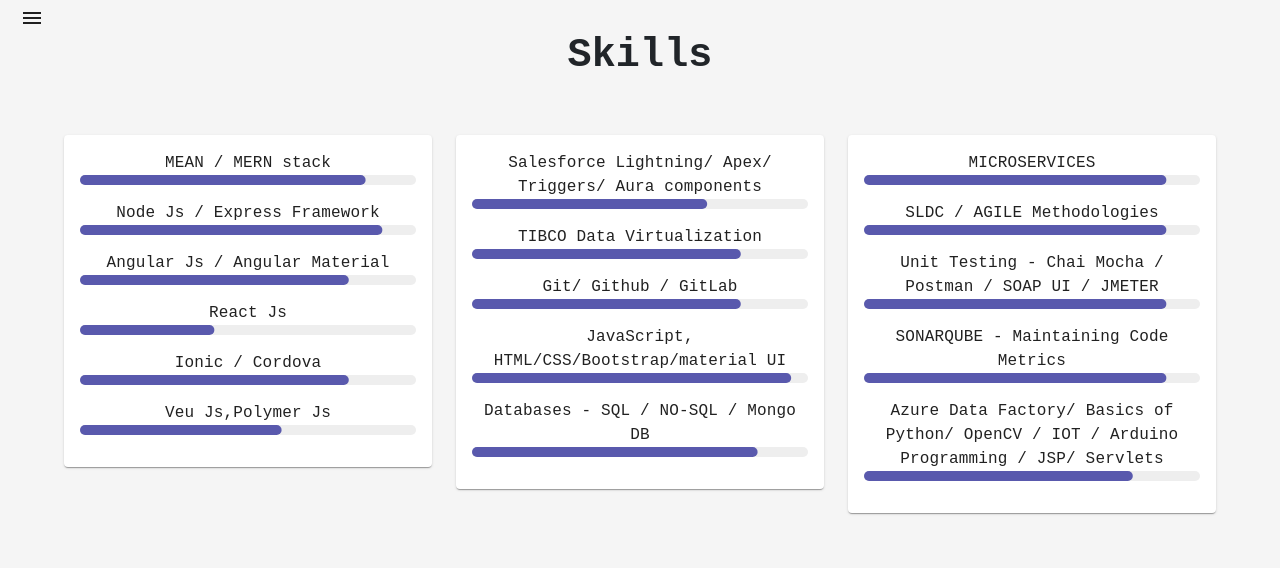
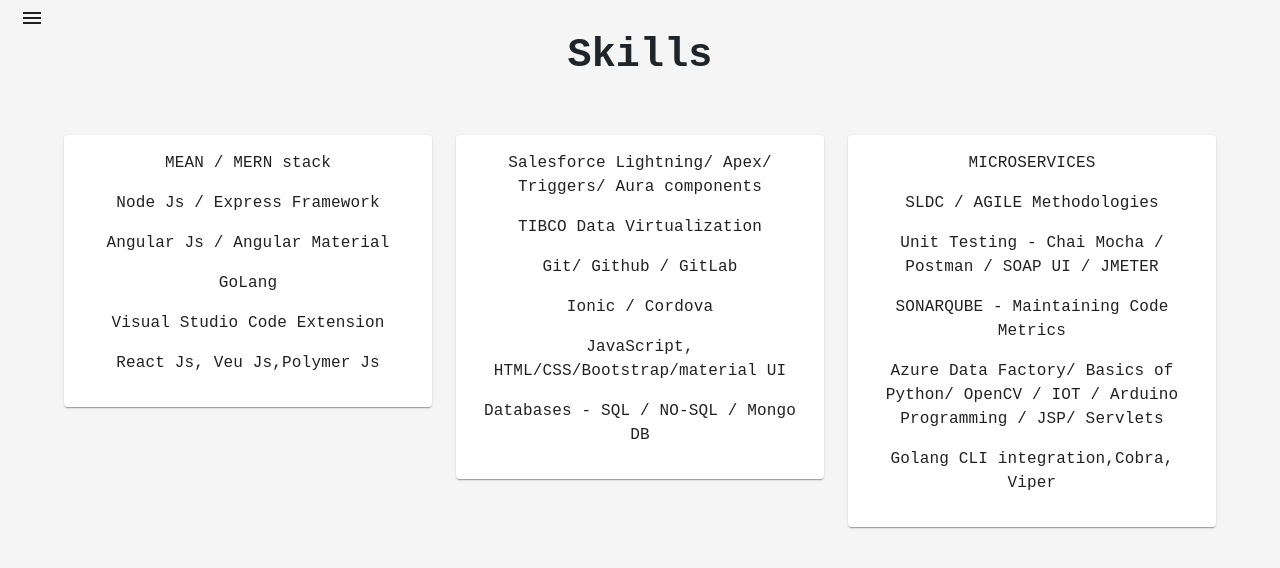
Before and after one commit to SubhasisChakrabortykiit/chaksta, a React (Create React App) app: page /Skills in a window 1280 px wide. Shown: the top 568 px of the page. Built offline with nearby package versions, Linux system fonts and the light colour scheme.

Commit message:
updated and removed progress bar

```diff
--- a/src/globals/englishConstant.js
+++ b/src/globals/englishConstant.js
@@ -18,16 +18,24 @@
         PAGE_4: 'Projects',
         PAGE_6: 'Contacts'
     },
-    JOB_PROFILE: 'MEAN/MERN Developer, Data Engineer',
-    JOB_COMPANIES: 'PwC India, Ex L&T Technology Services',
+    JOB_PROFILE: 'Full stack Developer',
+    JOB_COMPANIES: 'SAP Labs, Ex PwC India, L&T Technology Services',
     UNIVERSITY_AND_HIGHEST_QUALIFCATION: 'B.Tech CSE, KIIT University',
     CONTACT_INFORMATION: 'www.chaksta.com',
     WORK_EXPERIENCE: [
         {
+            company: 'sap',
+            fullName: 'SAP Labs',
+            startMonthYear: 'Febuary 2022',
+            endMonthYear: 'Present',
+            profile: 'Developer',
+            location: 'Bengaluru, IN'
+        },
+        {
             company: 'pwc',
             fullName: 'PriceWaterhouse Coopers Services Ltd.',
             startMonthYear: 'Febuary 2021',
-            endMonthYear: 'Present',
+            endMonthYear: 'February 2022',
             profile: 'MEAN/MERN Stack Developer, Data Engineer',
             location: 'Kolkata, IN'
         },
@@ -40,7 +48,7 @@
             location: 'Mysore, IN'
         }
     ],
-    WORK_EXPIRIENCE_PHRASE: 'of experience as a MEAN/MERN Stack developer and Data engineer in LTTS and PwC with expertise in Angular 2+, NodeJs,Salesforce Lightning, TIBCO data virtulization, ADF projects with quality code measures and following AGILE methodology',
+    WORK_EXPIRIENCE_PHRASE: 'of experience as a MEAN/MERN Stack developer and Data engineer in SAP Labs, PwC India and LTTS with expertise in Angular 2+, NodeJs, Golang, Salesforce Lightning, TIBCO data virtulization, ADF projects with quality code measures and following AGILE methodology',
     SKILLS: {
         SKILL_SET_1: [ // RATE OUT OF 100
             {
@@ -56,15 +64,15 @@
                 RATE: '80'
             },
             {
-                SKILL: 'React Js',
-                RATE: '40'
+                SKILL: 'GoLang',
+                RATE: '50'
             },
             {
-                SKILL: 'Ionic / Cordova',
+                SKILL: 'Visual Studio Code Extension',
                 RATE: '80'
             },
             {
-                SKILL: 'Veu Js,Polymer Js',
+                SKILL: 'React Js, Veu Js,Polymer Js',
                 RATE: '60'
             }
         ],
@@ -79,6 +87,10 @@
             },
             {
                 SKILL: 'Git/ Github / GitLab',
+                RATE: '80'
+            },
+            {
+                SKILL: 'Ionic / Cordova',
                 RATE: '80'
             },
             {
@@ -111,12 +123,23 @@
                 SKILL: 'Azure Data Factory/ Basics of Python/ OpenCV / IOT / Arduino Programming / JSP/ Servlets',
                 RATE: '80'
             },
+            {
+                SKILL: 'Golang CLI integration,Cobra, Viper',
+                RATE: '70'
+            },
         ]
     },
     PROJECTS : [
         {
+            PROJECT_NAME: 'Central Business Configuration - Authoring Module',
+            PROJECT_DATE: 'Feb 2022 to Present',
+            PROJECT_DESCRIPTION: 'Restructure the existing nodejs authoring module to golang with microservices architecture',
+            PROJECT_ROLE: 'Developed a visual studio extension, added git source controls from scratch, restructuring existing node js module to golang with microservices, added features like cli using cobra integration and rest apis',
+            PROJECT_TOOLS_USED: 'Visual Studio Code Extension development, Git Apis Golang, Cobra, Viper, NodeJS, Typescript'
+        },
+        {
             PROJECT_NAME: 'A portal for integrated data management',
-            PROJECT_DATE: 'Feb 2021 to Present',
+            PROJECT_DATE: 'Feb 2021 to Feb 2022',
             PROJECT_DESCRIPTION: 'Setting up an integrated portal for data management with data from various resources',
             PROJECT_ROLE: 'Working as a data engineer, gathering, layering, and modelling data from various resource, creating and exposing web services to be called from User portal',
             PROJECT_TOOLS_USED: 'TIBCO Studio, Azure Data Factory'
--- a/src/pages/Skills/Skills.js
+++ b/src/pages/Skills/Skills.js
@@ -45,7 +45,7 @@
             <Typography>
                 <span style={{ fontSize: '1em' }}>{ item.SKILL }</span>
             </Typography>
-            <BorderLinearProgress variant="determinate" value={ parseInt(item.RATE) } />
+           {/* <BorderLinearProgress variant="determinate" value={ parseInt(item.RATE) } /> */}
         </div>)
     });
     let items_2 = GLOBALS.SKILLS.SKILL_SET_2;
@@ -55,7 +55,7 @@
             <Typography>
                 <span style={{ fontSize: '1em' }}>{ item.SKILL }</span>
             </Typography>
-            <BorderLinearProgress variant="determinate" value={ parseInt(item.RATE) } />
+            {/* <BorderLinearProgress variant="determinate" value={ parseInt(item.RATE) } /> */}
         </div>)
     });
     let items_3 = GLOBALS.SKILLS.SKILL_SET_3;
@@ -65,7 +65,7 @@
             <Typography>
                 <span style={{ fontSize: '1em' }}>{ item.SKILL }</span>
             </Typography>
-            <BorderLinearProgress variant="determinate" value={ parseInt(item.RATE) } />
+           {/* <BorderLinearProgress variant="determinate" value={ parseInt(item.RATE) } /> */}
         </div>)
     });
 
--- a/src/pages/WorkExperience/WorkExp.js
+++ b/src/pages/WorkExperience/WorkExp.js
@@ -12,6 +12,7 @@
 import enConstants from "../../globals/englishConstant";
 import ltts_logo from "../../images/ltts_logo.png";
 import pwc_logo from "../../images/pwc_logo.png";
+import sap_logo from "../../images/sap_logo.png";
 
 
 const useStyles = makeStyles((theme) => ({
@@ -126,8 +127,9 @@
                     </div>
                 </Col>
                 <Col className="logos">
-                    <img src={pwc_logo} alt='mainImages' className="imageClass" height='20%' width='20%' style={{ margin:'auto', paddingTop:'5%'}} />
-                    <img src={ltts_logo} alt='mainImages' className="imageClass" height='20%' width='20%' style={{ margin:'auto', paddingTop:'5%'}} />
+                    <img src={sap_logo} alt='mainImages' className="imageClass" height='10%' width='10%' style={{ margin:'auto', paddingTop:'5%'}} />
+                    <img src={pwc_logo} alt='mainImages' className="imageClass" height='10%' width='10%' style={{ margin:'auto', paddingTop:'5%'}} />
+                    <img src={ltts_logo} alt='mainImages' className="imageClass" height='10%' width='10%' style={{ margin:'auto', paddingTop:'5%'}} />
                 </Col>
             </Row>
         </Container>
```
Also changed, not shown: src/images/sap_logo.png (added).
